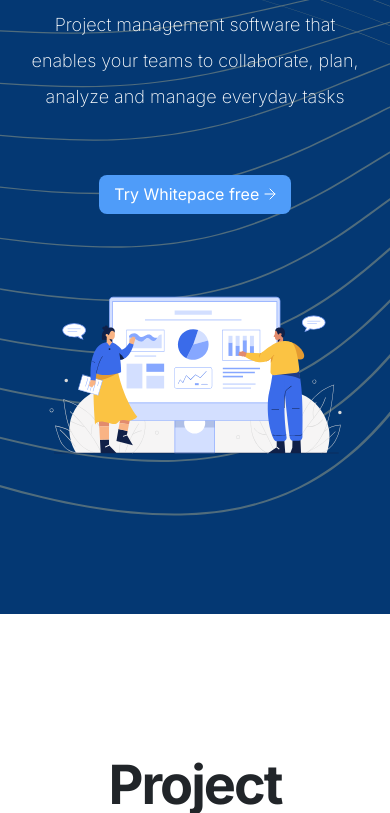
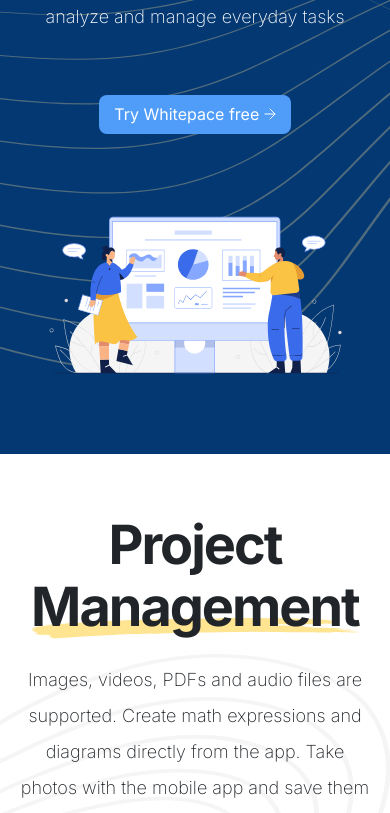
Before and after one commit to klauspopee/Whitepace-Landing-page, a plain HTML site: page index.html in a window 390 px wide. Shown: the part 409-1222 px from the top of the page. Drawn offline with Linux system fonts and the light colour scheme.

Commit message:
finished the project

```diff
--- a/style/main.css
+++ b/style/main.css
@@ -102,8 +102,8 @@
 }
 @media (max-width:767px) {
     .section {
-        padding-top: 60xp;
-        padding-bottom: 60xp;
+        padding-top: 60px;
+        padding-bottom: 60px;
     }
 }
 /* end section */
```
